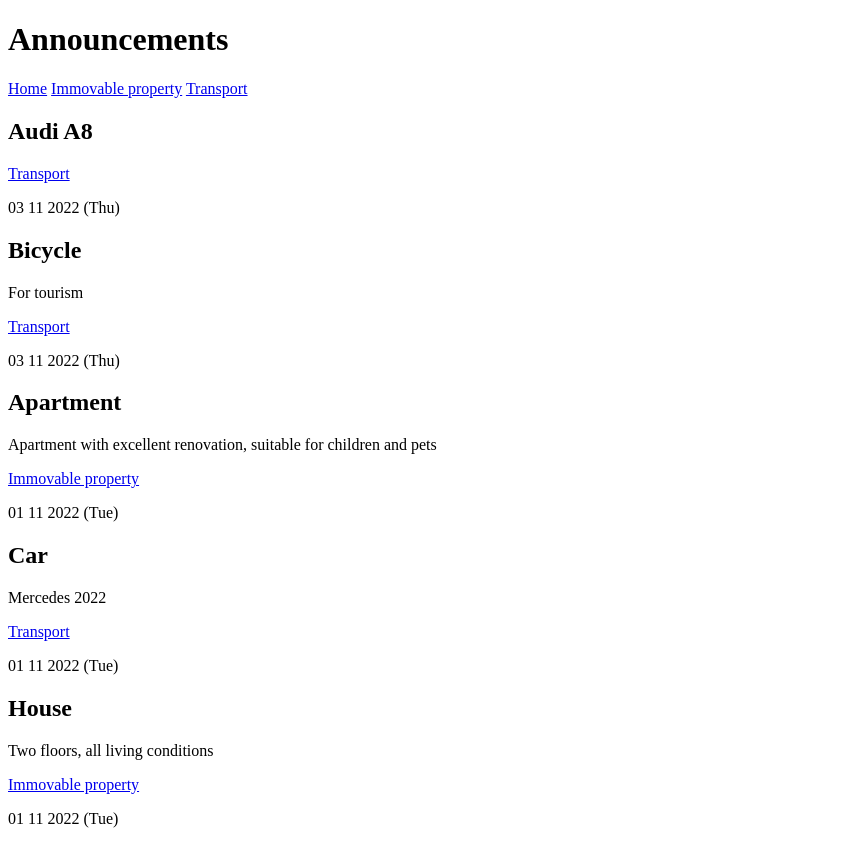
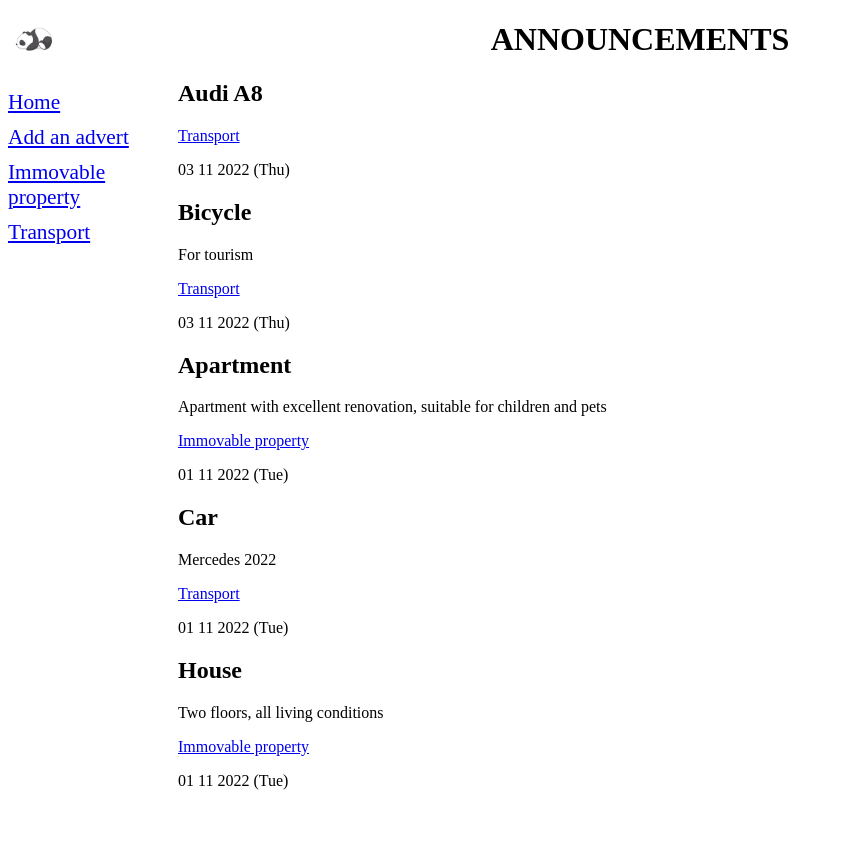
Before and after one commit to pridesiniv/suite, a Django app: page /bboard/ in a window 1280 px wide. Shown: the whole page, without its empty margins (0-843 px from the left). After the commit the page ends 790 px from the top, so only its background shows below. Run offline with Django 4.2, Linux system fonts and the light colour scheme; data comes from the database, SQL or seed files in the repository; both versions use the stored data as it was after the commit.

Commit message:
Part5 (second commit)

```diff
--- /dev/null
+++ b/bboard/static/style.css
@@ -0,0 +1,18 @@
+header h1 {
+    front-size: 40pt;
+    text-transform: uppercase;
+    text-align: center;
+    background: url('bg.jpg') left / auto 100% no-repeat;
+}
+nav {
+    font-size: 16pt;
+    width: 150px;
+    float: left;
+}
+nav a {
+    display: block;
+    margin: 10px 0px;
+}
+section {
+    margin-left: 170px;
+}
--- a/bboard/templates/index.html
+++ b/bboard/templates/index.html
@@ -1,18 +1,7 @@
-<!DOCTYPE html>
-<html lang="en">
-    <head>
-        <meta charset="UTF-8">
-        <title>Home: Bulletin Board</title>
-    </head>
-    <body>
-        <h1>Announcements</h1>
-        <div>
-            <a href="{% url 'index' %}">Home</a>
-            {% for rubric in rubrics %}
-            <a href="{% url 'by_rubric' rubric.pk %}">{{ rubric.name }}</a>
-            {% endfor %}
-        </div>
-        {% for bb in bbs %}
+{% extends 'layout.html' %}
+
+{% block content %}
+{% for bb in bbs %}
         <div>
             <h2> {{bb.title}}</h2>
             <p> {{bb.content}}</p>
@@ -20,9 +9,7 @@
             <p><a href="{% url 'by_rubric' rubric.pk %}">
                 {% endfor %}
                 {{ bb.rubric.name }}</a></p>
-
             <p> {{ bb.published|date:"d m Y (D)"}}</p>
         </div>
         {% endfor %}
-    </body>
-</html>
+{% endblock %}
--- /dev/null
+++ b/bboard/templates/layout.html
@@ -0,0 +1,28 @@
+{% load static %}
+
+<!DOCTYPE html>
+<html lang="en">
+<head>
+    <meta charset="UTF-8">
+    <title>{% block title %} Home {% endblock %} ::
+        Bulletin Board</title>
+    <link rel="stylesheet" type="text/css"
+          href="{% static 'style.css' %}">
+</head>
+<body>
+<header>
+    <h1>Announcements</h1>
+</header>
+    <nav>
+        <a href="{% url 'index' %}"> Home</a>
+        <a href="{% url 'add' %}">Add an advert</a>
+        {% for rubric in rubrics %}
+        <a href="{% url 'by_rubric' rubric.pk %}">{{ rubric.name }}</a>
+        {% endfor %}
+    </nav>
+    <section>
+        {% block content %}
+        {% endblock %}
+    </section>
+</body>
+</html>
--- a/bboard/urls.py
+++ b/bboard/urls.py
@@ -1,8 +1,9 @@
 from django.urls import path
-from .views import index, by_rubric
+from .views import index, by_rubric, BbCreateView
 
 
 urlpatterns = [
     path('', index, name='index'),
-    path('<int:rubric_id>', by_rubric, name='by_rubric')
+    path('<int:rubric_id>', by_rubric, name='by_rubric'),
+    path('add/', BbCreateView.as_view(), name='add'),
 ]
--- a/bboard/views.py
+++ b/bboard/views.py
@@ -1,5 +1,8 @@
 from django.shortcuts import render
+from django.views.generic.edit import CreateView
+from django.urls import reverse_lazy
 from .models import Bb, Rubric
+from .forms import BbForm
 
 
 def index(request):
@@ -16,3 +19,14 @@ def by_rubric(request, rubric_id):
     context = {'bbs': bbs, 'rubrics': rubrics,
                'current_rubric': current_rubric}
     return render(request, 'by_rubric.html', context)
+
+
+class BbCreateView(CreateView):
+    template_name = 'create.html'
+    form_class = BbForm
+    success_url = reverse_lazy('index')
+
+    def get_context_data(self, **kwargs):
+        context = super().get_context_data(**kwargs)
+        context['rubrics'] = Rubric.objects.all()
+        return context
```
Also changed, not shown: bboard/templates/by_rubric.html (+5 -17 lines), bboard/templates/create.html (added, +10 -0 lines), bboard/static/bg.jpg (added), db.sqlite3.
